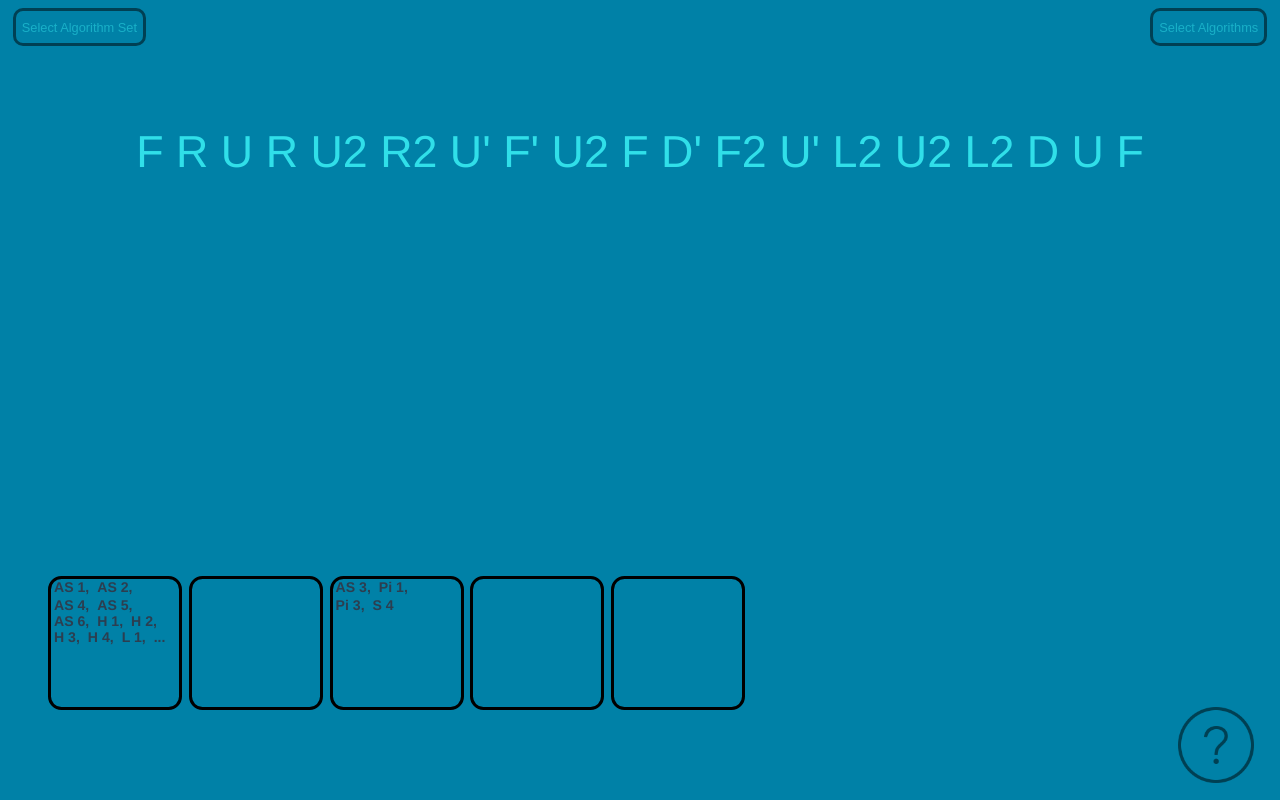
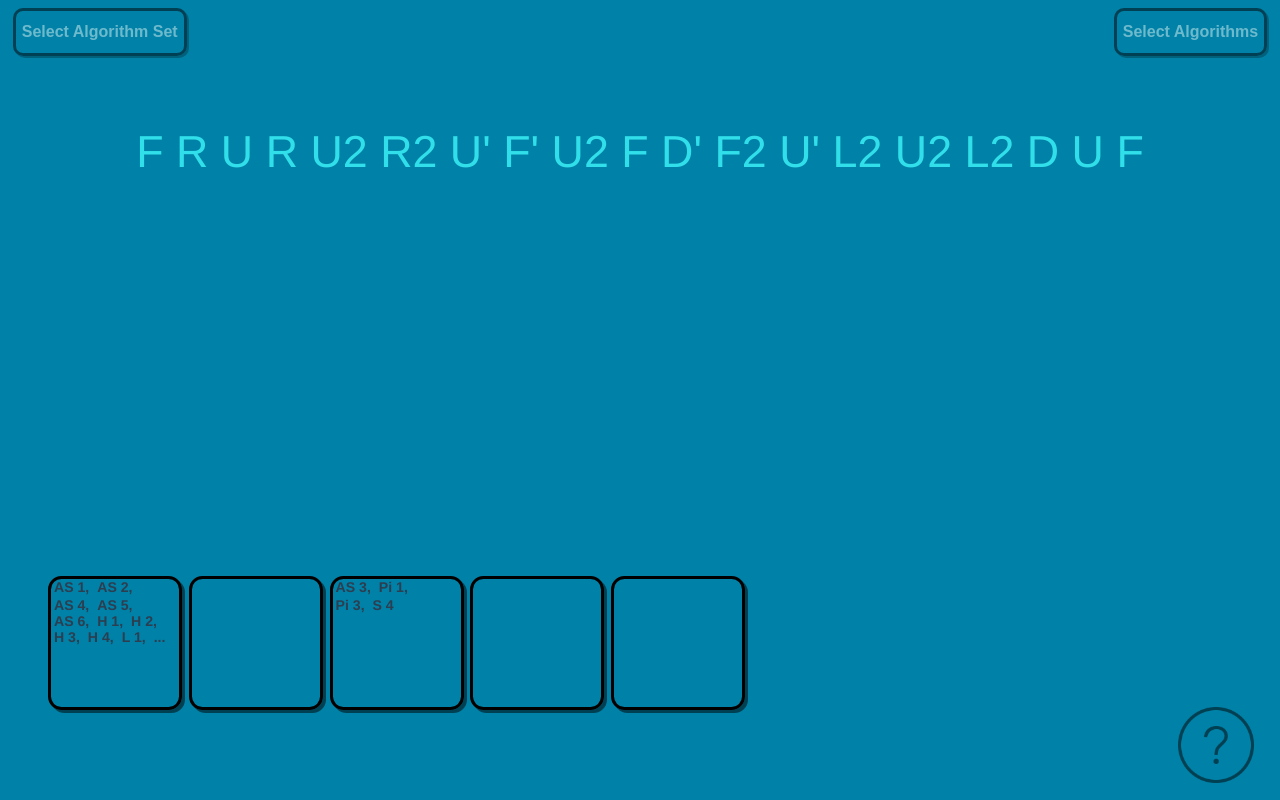
Before and after one commit to LeedsJohn/vue-algorithm-trainer, a Vue app: page / in a window 1280 px wide. Both pictures are taken after a click on the button "CMLL". Built offline with nearby package versions, Linux system fonts and the light colour scheme.

Commit message:
Add in shadows

```diff
--- a/src/components/UI/BaseButton.vue
+++ b/src/components/UI/BaseButton.vue
@@ -19,10 +19,12 @@ button {
   background-color: rgba(0, 0, 0, 0);
   border: #000 solid;
   border-radius: 10px;
-  font-size: 1vw;
-  height: 3vw;
+  font-size: 1rem;
+  font-weight: 550;
+  height: 6%;
   filter: opacity(50%);
-  color: #30dfe9;
+  color: #dbf2f3;
+  box-shadow: 2px 2px rgba(0, 0, 0, 0.5);
 }
 
 .menu:hover {
--- a/src/components/scramble/DisplayBox.vue
+++ b/src/components/scramble/DisplayBox.vue
@@ -42,6 +42,7 @@ export default {
   border: solid #000;
   border-radius: 10%;
   display: inline-block;
+  box-shadow: 3px 3px rgba(0, 0, 0, 0.5);
 }
 ul {
   display: inline;
```
